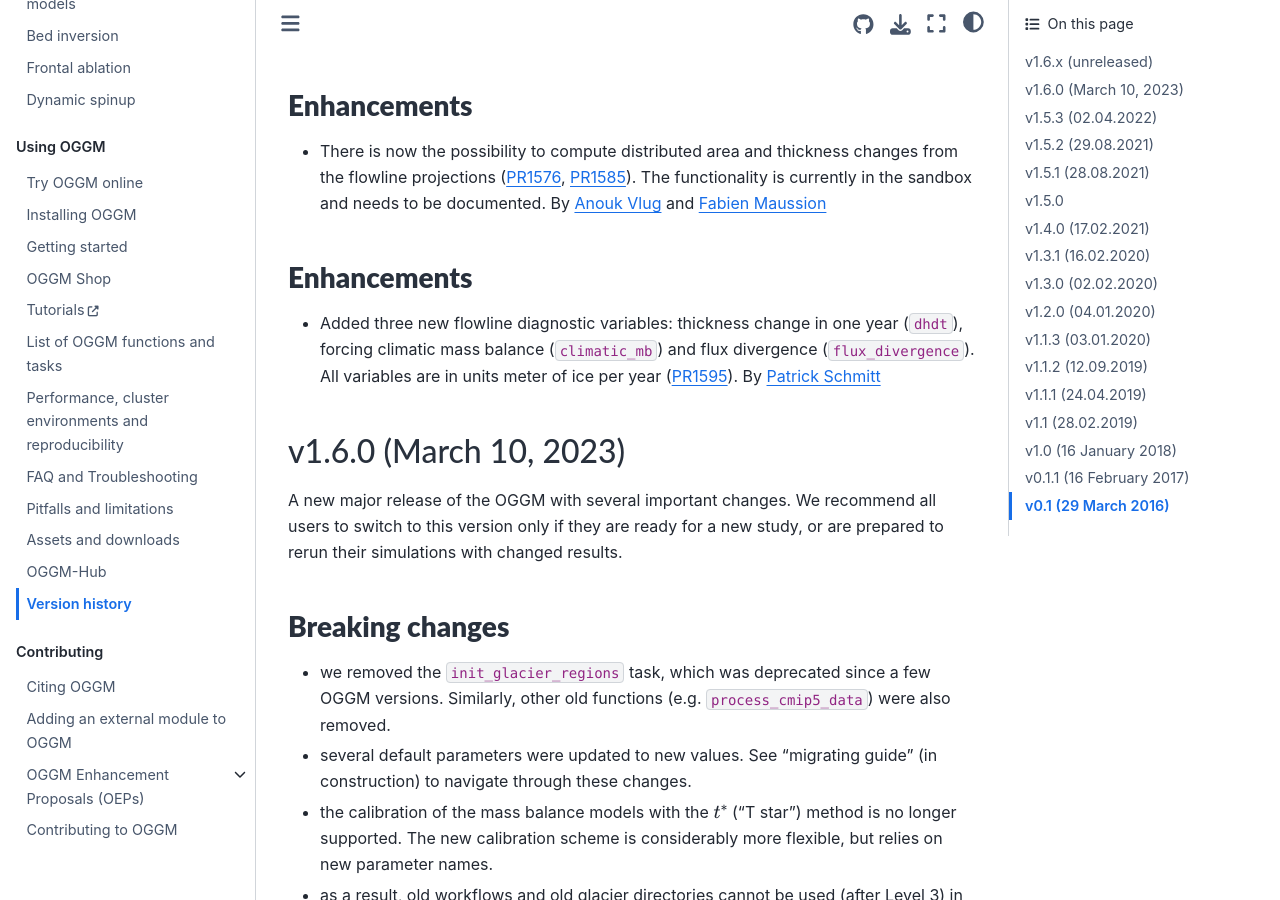
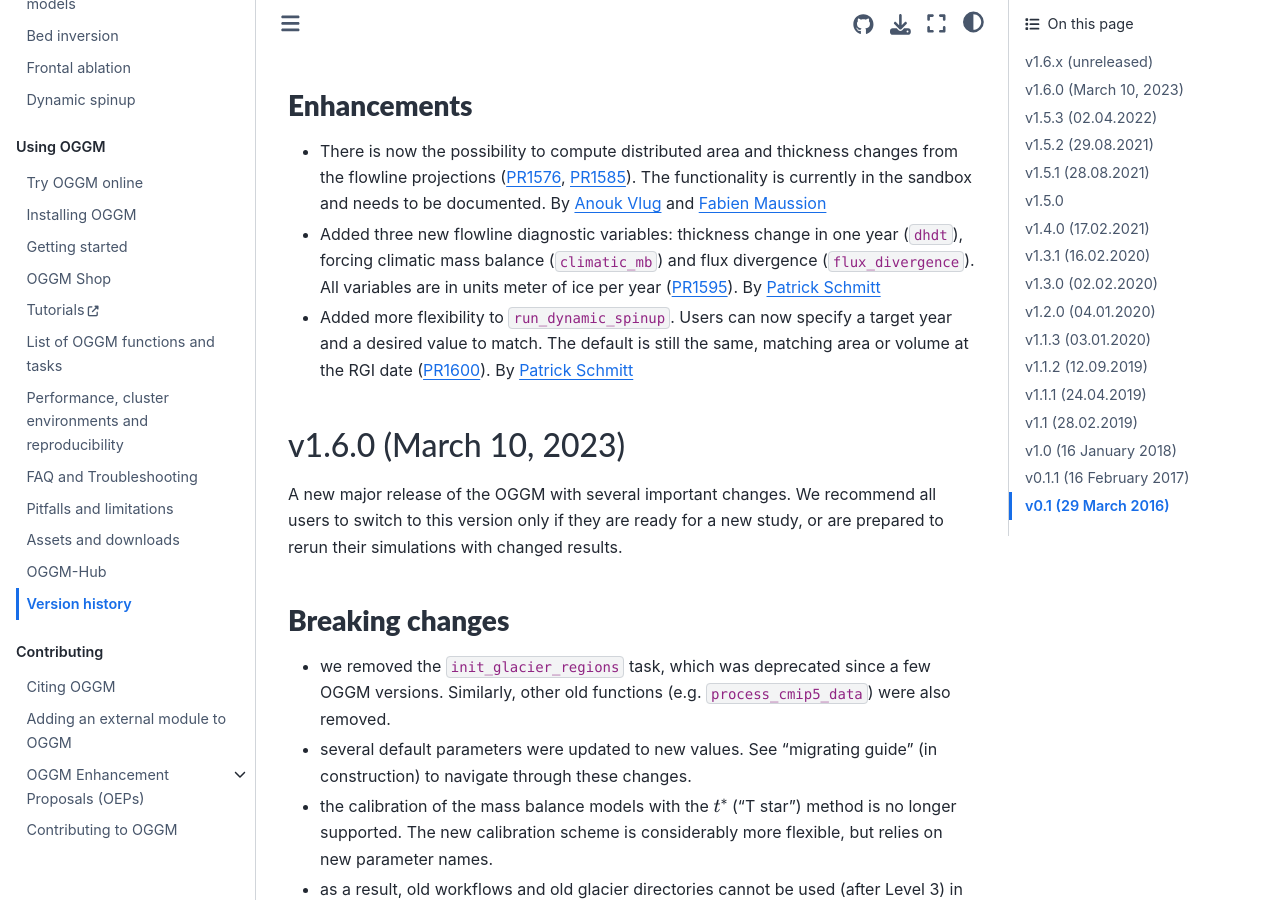
Before and after one commit to OGGM/oggm, a Sphinx documentation site: the page built from docs/whats-new.rst, in a window 1280 px wide and 900 px high, scrolled down 519 px. Built offline with Sphinx 7.4.7 and the Sphinx Book theme 1.1.4, drawn with Linux system fonts in a browser that asks for light colours; the version number could not be read and is left out.

Commit message:
added whats-new

```diff
--- a/docs/whats-new.rst
+++ b/docs/whats-new.rst
@@ -31,14 +31,14 @@ Enhancements
   functionality is currently in the sandbox and needs to be documented.
   By `Anouk Vlug <https://github.com/anoukvlug>`_ and
   `Fabien Maussion <https://github.com/fmaussion>`_
-
-Enhancements
-~~~~~~~~~~~~
-
 - Added three new flowline diagnostic variables: thickness change in one year
   (``dhdt``), forcing climatic mass balance (``climatic_mb``) and flux divergence
   (``flux_divergence``). All variables are in units meter of ice per year
   (:pull:`1595`).
+  By `Patrick Schmitt <https://github.com/pat-schmitt>`_
+- Added more flexibility to ``run_dynamic_spinup``. Users can now specify a target
+  year and a desired value to match. The default is still the same, matching area
+  or volume at the RGI date (:pull:`1600`).
   By `Patrick Schmitt <https://github.com/pat-schmitt>`_
 
 
```
